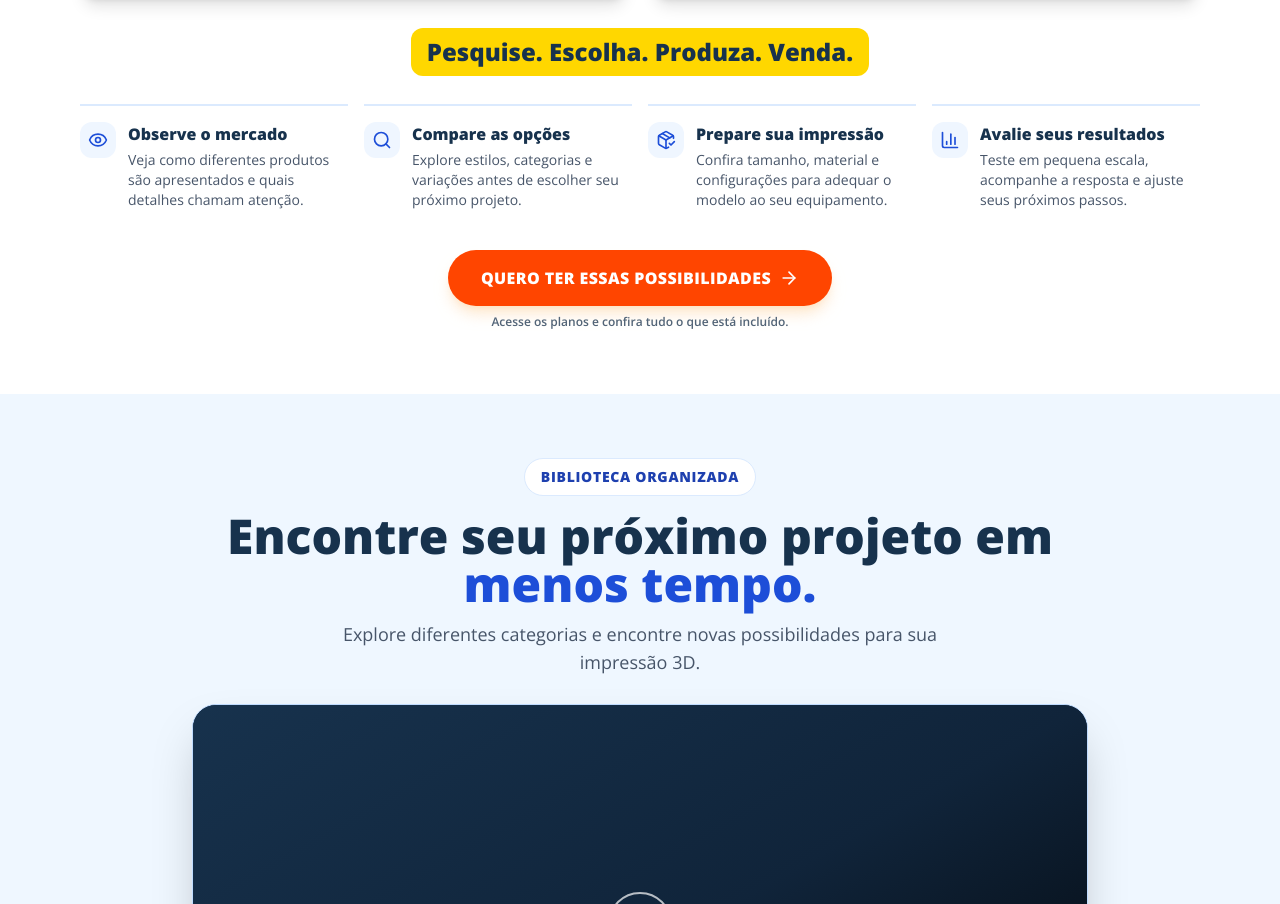
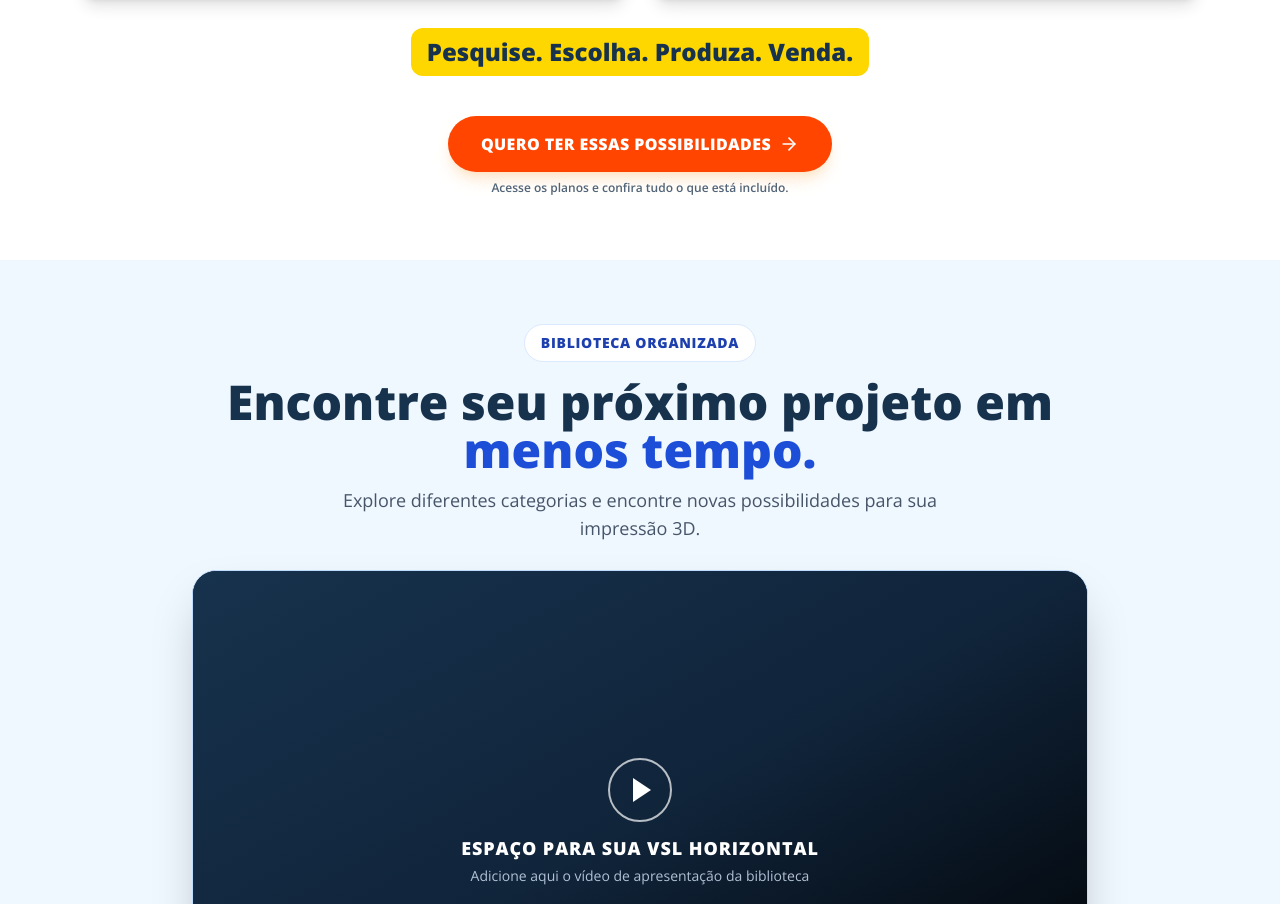
Before and after one commit to botelhoenzo90-bit/primeprojetos3d, a React (Vite) app: page / in a window 1280 px wide. Shown: the part 5427-6331 px from the top of the page. Built offline with nearby package versions, Linux system fonts and the light colour scheme; the HTML template or start-up script is replaced by a standard one.

Commit message:
Remove etapas textuais da seção de pesquisa

```diff
--- a/src/components/VSLSection.tsx
+++ b/src/components/VSLSection.tsx
@@ -1,17 +1,10 @@
 import SectionCTA from "@/components/SectionCTA";
 import { motion } from "framer-motion";
-import { Eye, Search, PackageCheck, BarChart3 } from "lucide-react";
 const proofs = [
   { image: "USQ9ivu.png", alt: "Pesquisa de mercado e oportunidades para impressão 3D" },
   { image: "k8NGhmh.png", alt: "Análise de produtos e procura em marketplaces" },
   { image: "proof_1.webp", alt: "Exemplo de pesquisa de mercado" },
   { image: "proof_2.webp", alt: "Exemplo adicional de pesquisa de mercado" },
-];
-const stages = [
-  { icon: Eye, title: "Observe o mercado", desc: "Veja como diferentes produtos são apresentados e quais detalhes chamam atenção." },
-  { icon: Search, title: "Compare as opções", desc: "Explore estilos, categorias e variações antes de escolher seu próximo projeto." },
-  { icon: PackageCheck, title: "Prepare sua impressão", desc: "Confira tamanho, material e configurações para adequar o modelo ao seu equipamento." },
-  { icon: BarChart3, title: "Avalie seus resultados", desc: "Teste em pequena escala, acompanhe a resposta e ajuste seus próximos passos." },
 ];
 const VSLSection = () => (
   <section className="py-12 md:py-16 bg-white overflow-hidden">
@@ -29,14 +22,6 @@ const VSLSection = () => (
         ))}
       </div>
       <div className="text-center"><p className="inline-block rounded-lg bg-[#FFD700] px-4 py-2 text-lg md:text-2xl font-black text-[#17324D]">Pesquise. Escolha. Produza. Venda.</p></div>
-      <div className="grid sm:grid-cols-2 lg:grid-cols-4 gap-4 mt-7">
-        {stages.map((stage, index) => { const Icon = stage.icon; return (
-          <motion.div key={stage.title} initial={{ opacity: 0, y: 12 }} whileInView={{ opacity: 1, y: 0 }} viewport={{ once: true }} transition={{ delay: index * 0.05 }} className="flex items-start gap-3 border-t-2 border-blue-100 pt-4">
-            <div className="rounded-xl bg-blue-50 p-2"><Icon className="w-5 h-5 text-blue-700" /></div>
-            <div><h3 className="font-extrabold text-[#17324D]">{stage.title}</h3><p className="text-sm text-slate-600 mt-1">{stage.desc}</p></div>
-          </motion.div>
-        ); })}
-      </div>
       <SectionCTA label="QUERO TER ESSAS POSSIBILIDADES" />
     </div>
   </section>
```
